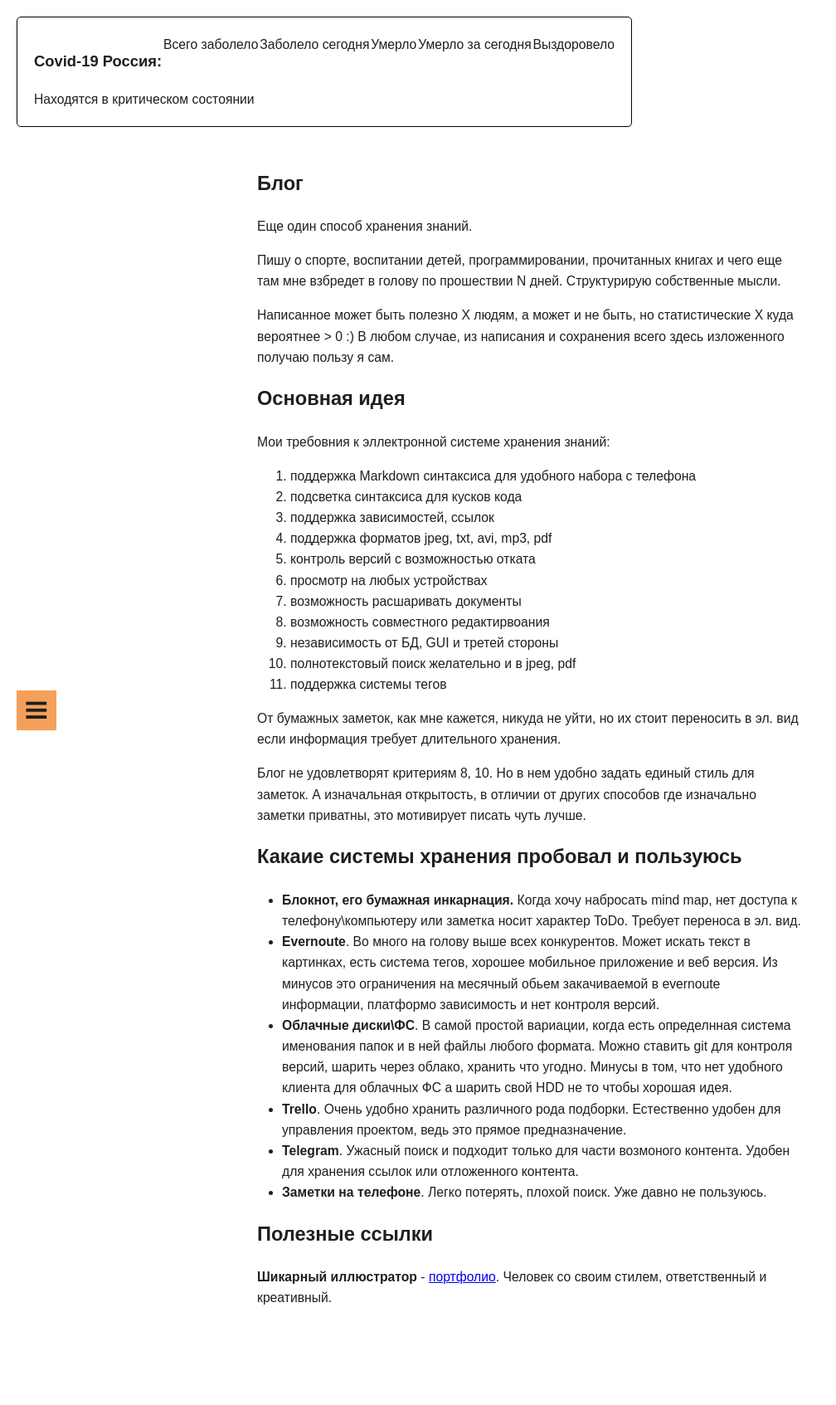
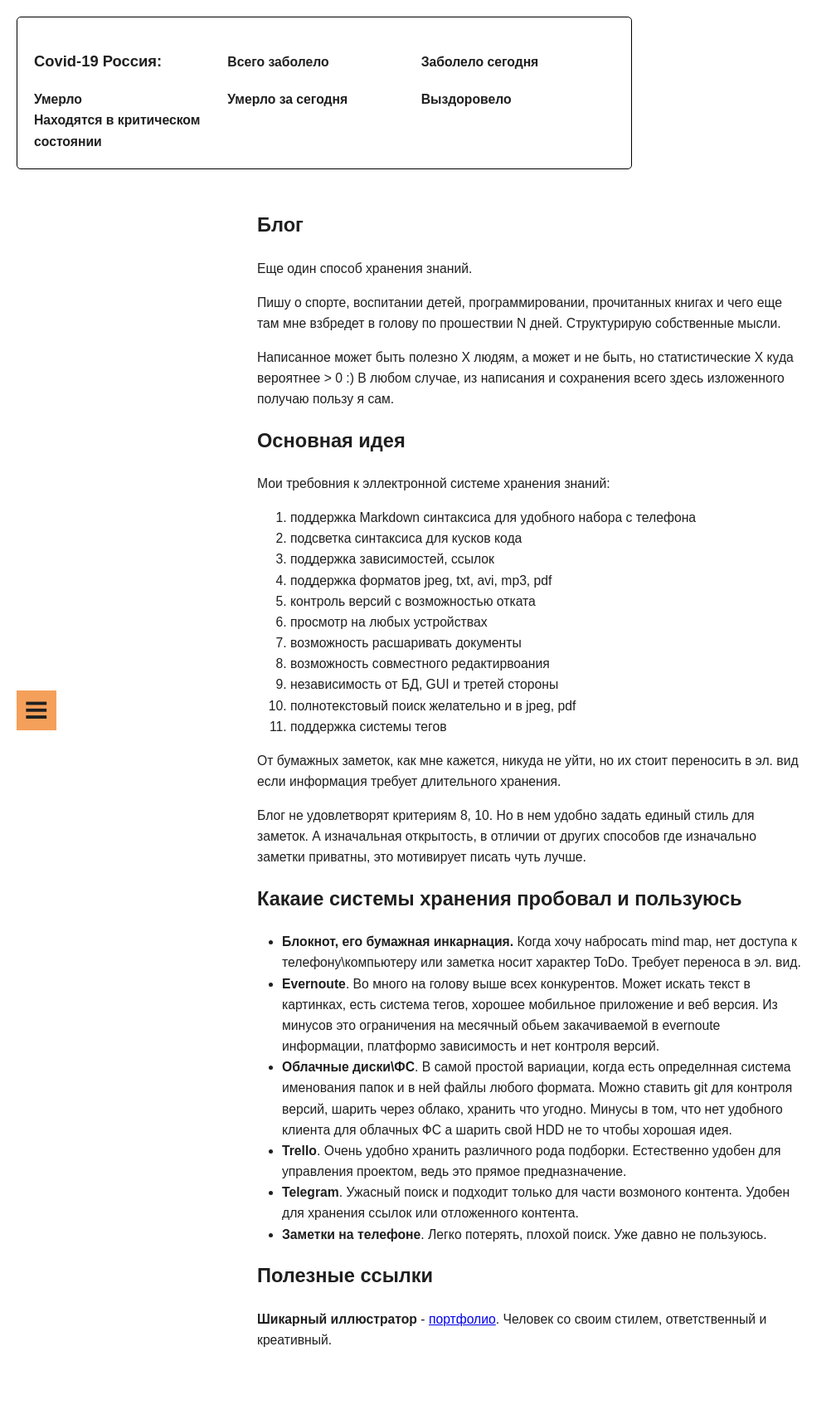
Before and after one commit to guest363/blog, a Jekyll site: the page built from index.md, in a window 1280 px wide. Shown: the whole page at 83% size, without its empty margins (0-1008 px from the left). Built offline with Jekyll 4.4.1, drawn with Linux system fonts in a browser that asks for light colours; before the commit the page ends 1643 px from its top, so only the background shows below that.

Commit message:
style covid add

```diff
--- a/css/covid-widget.css
+++ b/css/covid-widget.css
@@ -1,13 +1,22 @@
 #covid-widget {
-  display: flex;
-  flex-wrap: wrap;
-  justify-content: space-between;
+  display: grid;
+  display: -ms-grid;
   max-width: 700px;
   margin: var(--text-side);
   border: 1px solid black;
   padding: var(--text-side);
   border-radius: 5px;
+  grid-template-columns: repeat(auto-fit, minmax(180px, 1fr));
 }
 #covid-widget h3 {
-
+  width: 100%;
 }
+.covid--block {
+  display: flex;
+  justify-content: center;
+  align-items: center;
+}
+.covid--block--header {
+  width: 100%;
+  font-weight: bold;
+}
```
